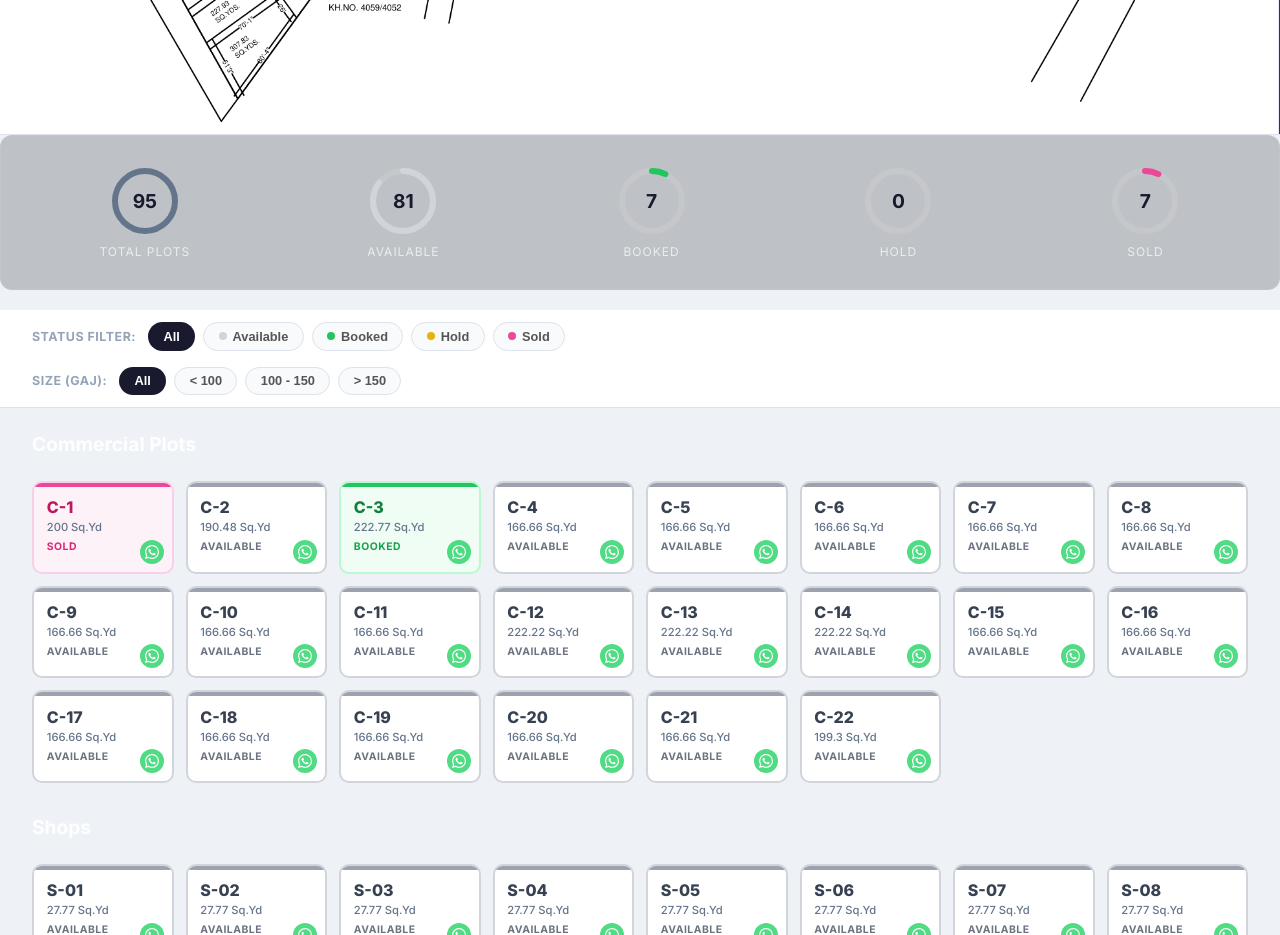
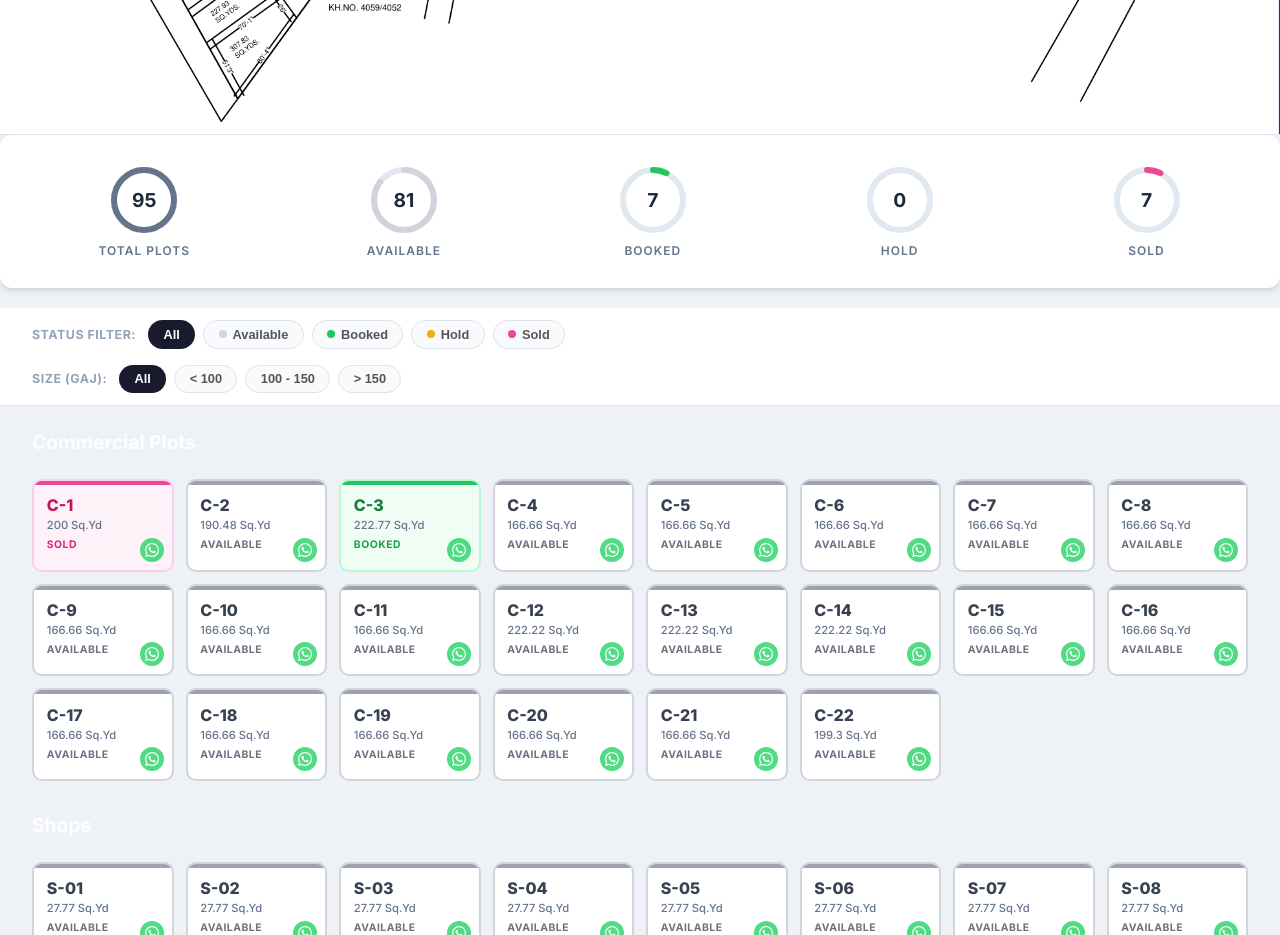
Before and after one commit to Grv-Singh/Radhe-Krishna-Vihar, a React (Vite) app: page / in a window 1280 px wide. Shown: the part 920-1855 px from the top of the page. Built offline with nearby package versions, Linux system fonts and the light colour scheme.

Commit message:
Update dashboard container to white background

```diff
--- a/src/App.jsx
+++ b/src/App.jsx
@@ -59,15 +59,15 @@ const CircularProgress = ({ percent, color, label, value }) => {
     <div style={{ display: 'flex', flexDirection: 'column', alignItems: 'center', margin: '10px' }}>
       <div style={{ position: 'relative', width: '70px', height: '70px' }}>
         <svg width="70" height="70" style={{ transform: 'rotate(-90deg)' }}>
-          <circle cx="35" cy="35" r={radius} fill="transparent" stroke="rgba(255,255,255,0.1)" strokeWidth="6" />
+          <circle cx="35" cy="35" r={radius} fill="transparent" stroke="#e2e8f0" strokeWidth="6" />
           <circle cx="35" cy="35" r={radius} fill="transparent" stroke={color} strokeWidth="6"
             strokeDasharray={circumference} strokeDashoffset={strokeDashoffset} style={{ transition: 'stroke-dashoffset 1s ease', strokeLinecap: 'round' }} />
         </svg>
-        <div style={{ position: 'absolute', top: 0, left: 0, width: '100%', height: '100%', display: 'flex', alignItems: 'center', justifyContent: 'center', fontSize: '1.2rem', fontWeight: 'bold' }}>
+        <div style={{ position: 'absolute', top: 0, left: 0, width: '100%', height: '100%', display: 'flex', alignItems: 'center', justifyContent: 'center', fontSize: '1.2rem', fontWeight: 'bold', color: '#1e293b' }}>
           {value}
         </div>
       </div>
-      <div style={{ fontSize: '0.75rem', marginTop: '8px', color: 'rgba(255,255,255,0.7)', textTransform: 'uppercase', letterSpacing: '1px', textAlign: 'center' }}>{label}</div>
+      <div style={{ fontSize: '0.75rem', marginTop: '8px', color: '#64748b', textTransform: 'uppercase', letterSpacing: '1px', textAlign: 'center', fontWeight: '600' }}>{label}</div>
     </div>
   )
 }
@@ -325,7 +325,7 @@ export default function App() {
       </div>
 
       {/* Dashboard */}
-      <div className="dashboard" style={{ display: 'flex', flexWrap: 'wrap', justifyContent: 'space-around', backgroundColor: 'rgba(0,0,0,0.2)', padding: '20px 10px', borderRadius: '12px', marginBottom: '20px', border: '1px solid rgba(255,255,255,0.05)' }}>
+      <div className="dashboard" style={{ display: 'flex', flexWrap: 'wrap', justifyContent: 'space-around', backgroundColor: '#ffffff', padding: '20px 10px', borderRadius: '12px', marginBottom: '20px', boxShadow: '0 4px 6px -1px rgba(0, 0, 0, 0.1), 0 2px 4px -1px rgba(0, 0, 0, 0.06)' }}>
         <CircularProgress percent={100} color="#64748b" label="Total Plots" value={stats.total} />
         <CircularProgress percent={(stats.available / stats.total) * 100 || 0} color="#d1d5db" label="Available" value={stats.available} />
         <CircularProgress percent={(stats.booked / stats.total) * 100 || 0} color="#22c55e" label="Booked" value={stats.booked} />
```
